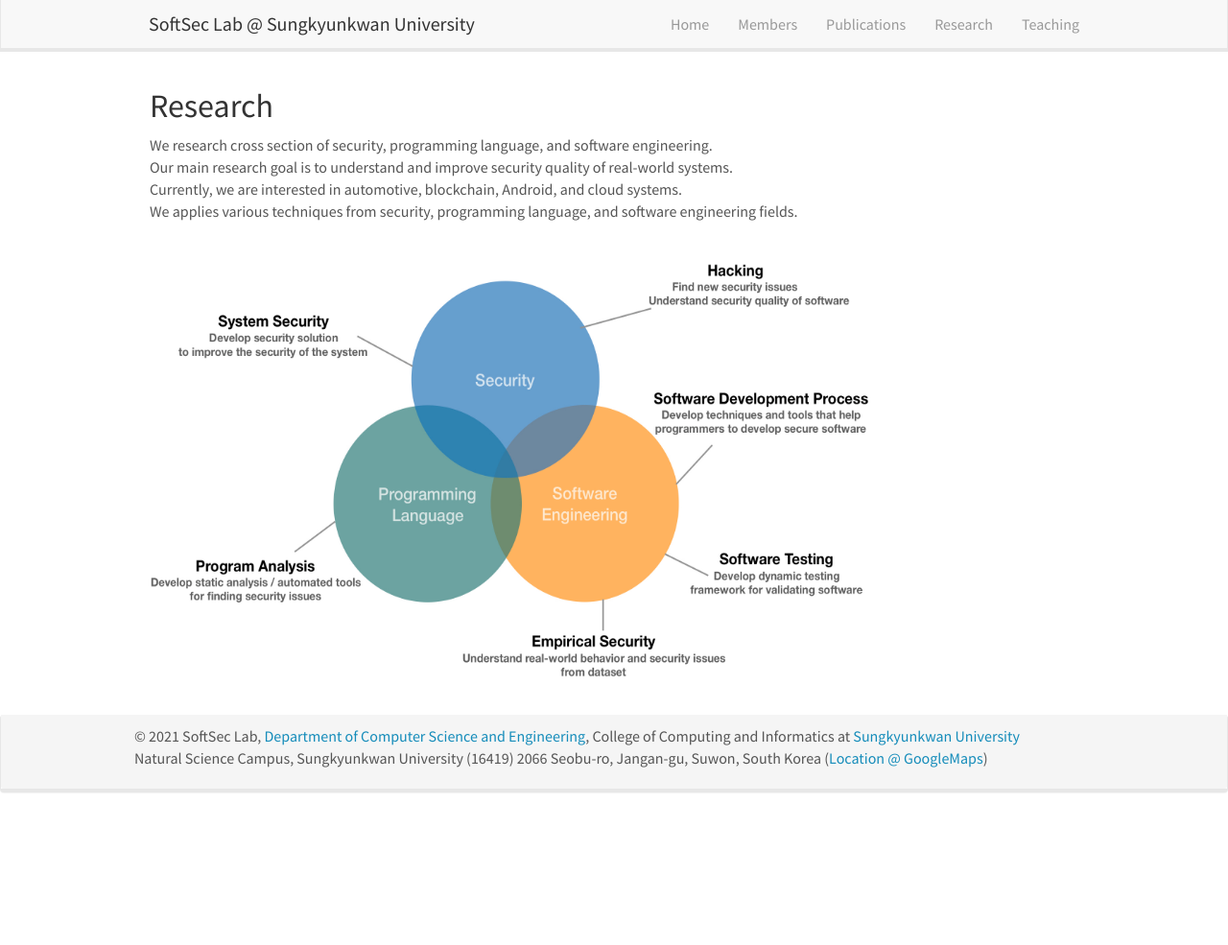
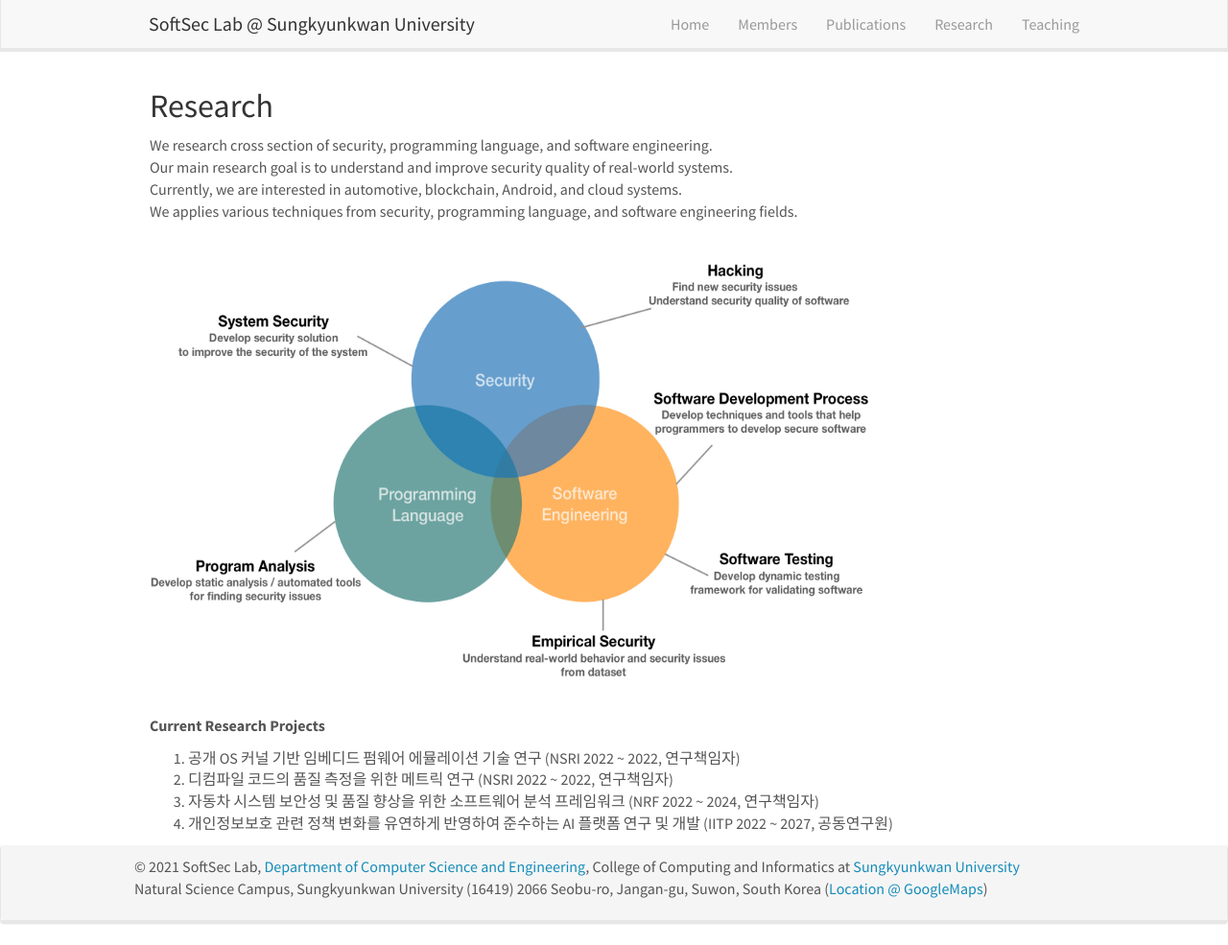
Before and after one commit to softsec-lab/softsec-lab.github.io, a Jekyll site: the page built from _pages/research.md, in a window 1280 px wide and 985 px high. Shown: the whole window at 96% size. Built offline with Jekyll 4.4.1, drawn with Linux system fonts in a browser that asks for light colours; nearby versions of some CDN libraries.

Commit message:
update research page

```diff
--- a/_pages/research.md
+++ b/_pages/research.md
@@ -16,6 +16,13 @@ We applies various techniques from security, programming language, and software
 <div>
 <img src="{{ site.url }}{{ site.baseurl }}/images/research.jpg" width="750" height="450" />
 </div>
+
+**Current Research Projects**
+
+1. 공개 OS 커널 기반 임베디드 펌웨어 에뮬레이션 기술 연구 (NSRI 2022 ~ 2022, 연구책임자) <br>
+2. 디컴파일 코드의 품질 측정을 위한 메트릭 연구 (NSRI 2022 ~ 2022, 연구책임자) <br>
+3. 자동차 시스템 보안성 및 품질 향상을 위한 소프트웨어 분석 프레임워크 (NRF 2022 ~ 2024, 연구책임자) <br>
+4. 개인정보보호 관련 정책 변화를 유연하게 반영하여 준수하는 AI 플랫폼 연구 및 개발 (IITP 2022 ~ 2027, 공동연구원) <br>
 
 
 <!---
```
